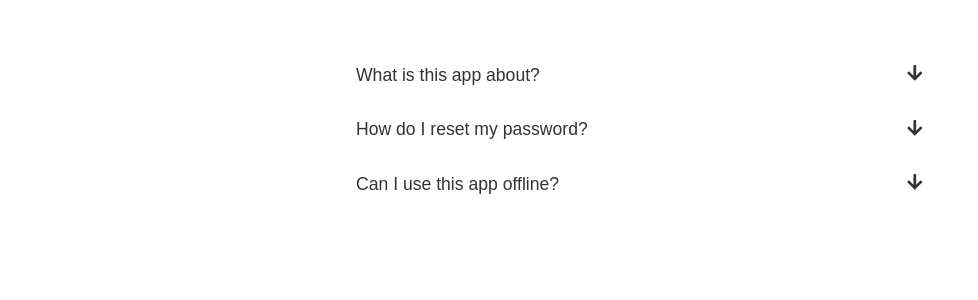
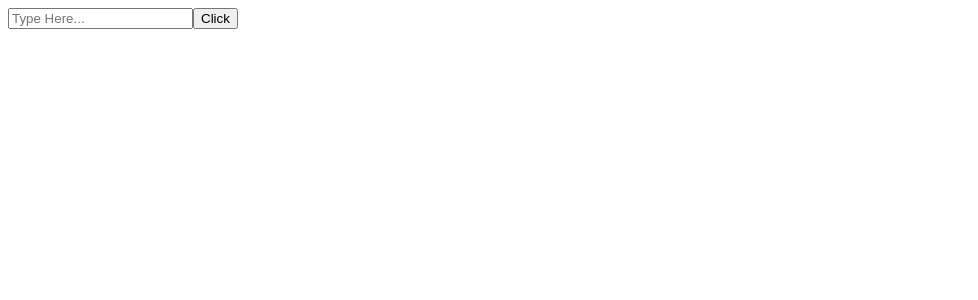
Before and after one commit to varaprasadbotta/react-interview-questions, a React (Vite) app: page / in a window 1280 px wide. Shown: the top 300 px of the page, without its empty margins (0-978 px from the left). Built offline with nearby package versions, Linux system fonts and the light colour scheme.

Commit message:
Input Focus

```diff
--- a/src/App.jsx
+++ b/src/App.jsx
@@ -1,10 +1,11 @@
 import "./App.css";
 import FaqAccordion from "./coding-questions/FaqAccordion";
+import InputFocus from "./coding-questions/InputFocus";
 
 function App() {
   return (
     <>
-     <FaqAccordion/>
+    <InputFocus/>
     </>
   );
 }
--- /dev/null
+++ b/src/coding-questions/InputFocus.jsx
@@ -0,0 +1,21 @@
+import { useState, useRef } from "react";
+const InputFocus = () => {
+  const [inputText, setInputText] = useState("");
+  const inputElement = useRef();
+  const handleButton = () => {
+    inputElement.current.focus();
+  };
+  return (
+    <>
+      <input
+        type="text"
+        placeholder="Type Here..."
+        ref={inputElement}
+        value={inputText}
+        onChange={(e) => setInputText(e.target.value)}
+      />
+      <button onClick={() => handleButton()}>Click</button>
+    </>
+  );
+};
+export default InputFocus;
```
